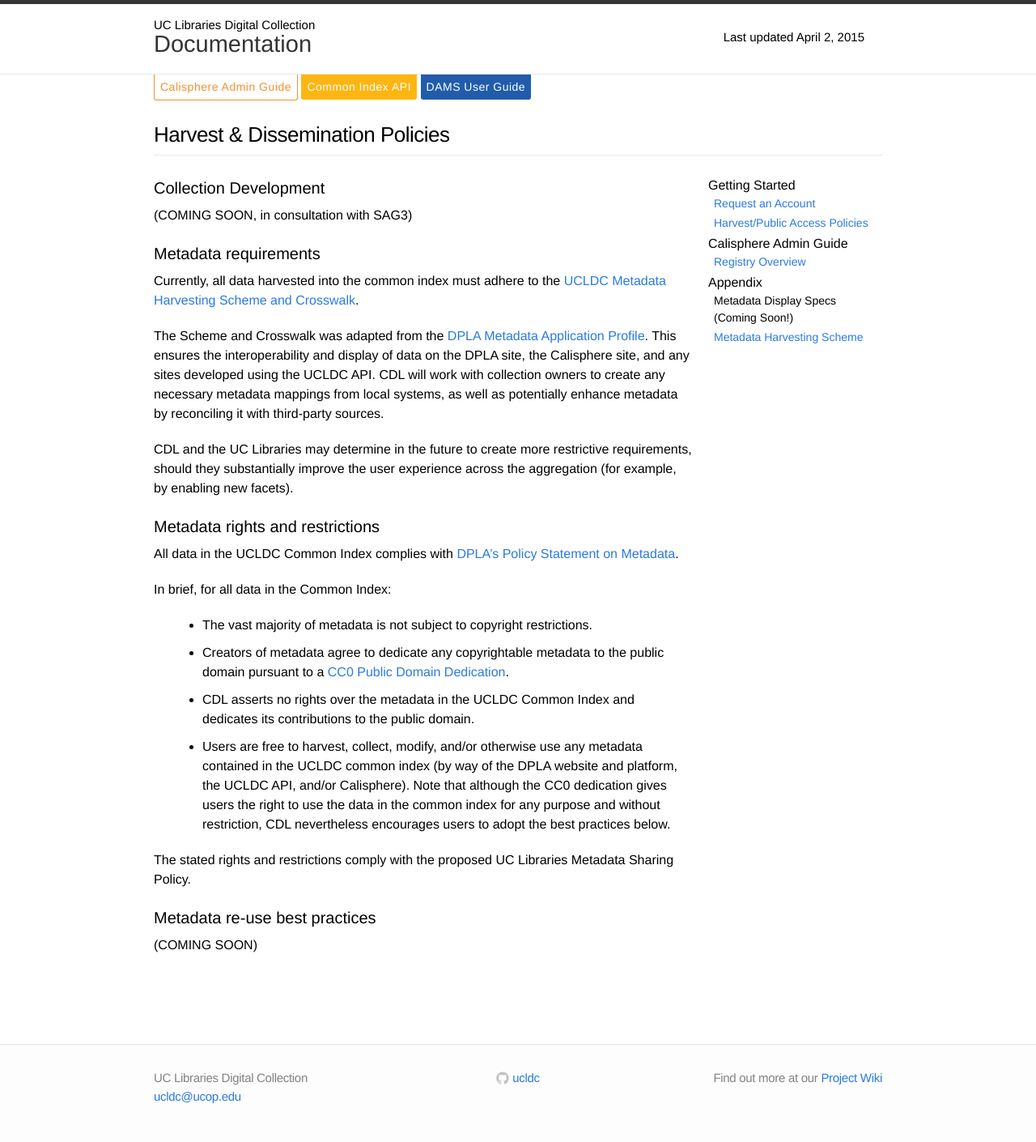
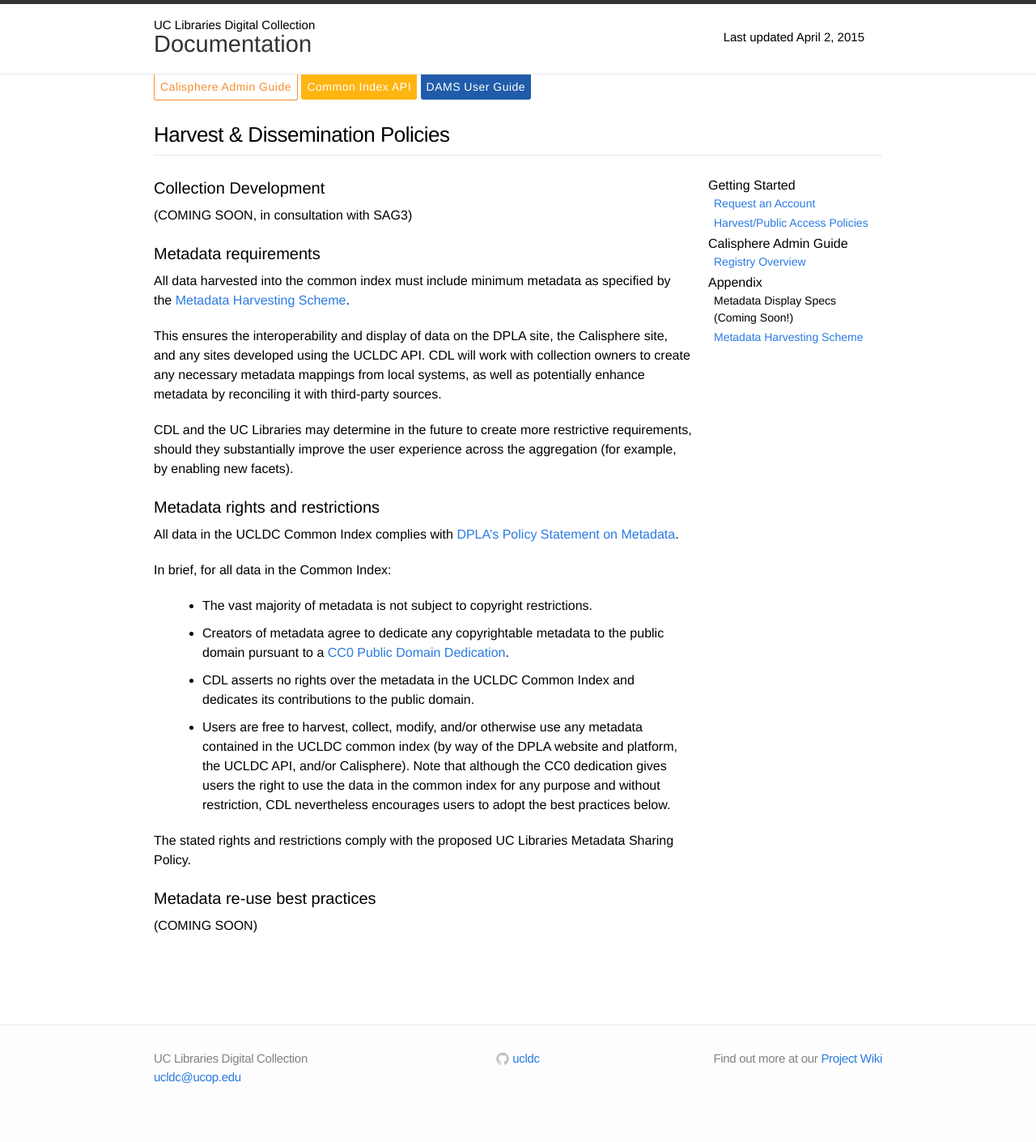
Before and after one commit to ucldc/ucldc-docs, a Jekyll site: the page built from docs/registry/access-policies.md, in a window 1280 px wide. Shown: the whole page at 81% size. Built offline with Jekyll 4.4.1, drawn with Linux system fonts in a browser that asks for light colours; nearby versions of some CDN libraries; after the commit the page ends 1386 px from its top, so only the background shows below that.

Commit message:
Update access-policies.md
reduced redundancies with metadata scheme page

```diff
--- a/docs/registry/access-policies.md
+++ b/docs/registry/access-policies.md
@@ -9,9 +9,9 @@
 (COMING SOON, in consultation with SAG3)
 
 ##Metadata requirements
-Currently, all data harvested into the common index must adhere to the [UCLDC Metadata Harvesting Scheme and Crosswalk](https://docs.google.com/spreadsheets/d/1u2RE9PD0N9GkLQTFNJy3HiH9N5IbKDG52HjJ6JomC9I/edit#gid=265758929).
+All data harvested into the common index must include minimum metadata as specified by the [Metadata Harvesting Scheme]({{site.url}}{{site.baseurl}}/docs/registry/metadata-harvest/).
 
-The Scheme and Crosswalk was adapted from the [DPLA Metadata Application Profile](http://dp.la/info/wp-content/uploads/2013/04/DPLA-MAP-V3.1-2.pdf). This ensures the interoperability and display of data on the DPLA site, the Calisphere site, and any sites developed using the UCLDC API. CDL will work with collection owners to create any necessary metadata mappings from local systems, as well as potentially enhance metadata by reconciling it with third-party sources.
+This ensures the interoperability and display of data on the DPLA site, the Calisphere site, and any sites developed using the UCLDC API. CDL will work with collection owners to create any necessary metadata mappings from local systems, as well as potentially enhance metadata by reconciling it with third-party sources.
 
 CDL and the UC Libraries may determine in the future to create more restrictive requirements, should they substantially improve the user experience across the aggregation (for example, by enabling new facets).
 
```
